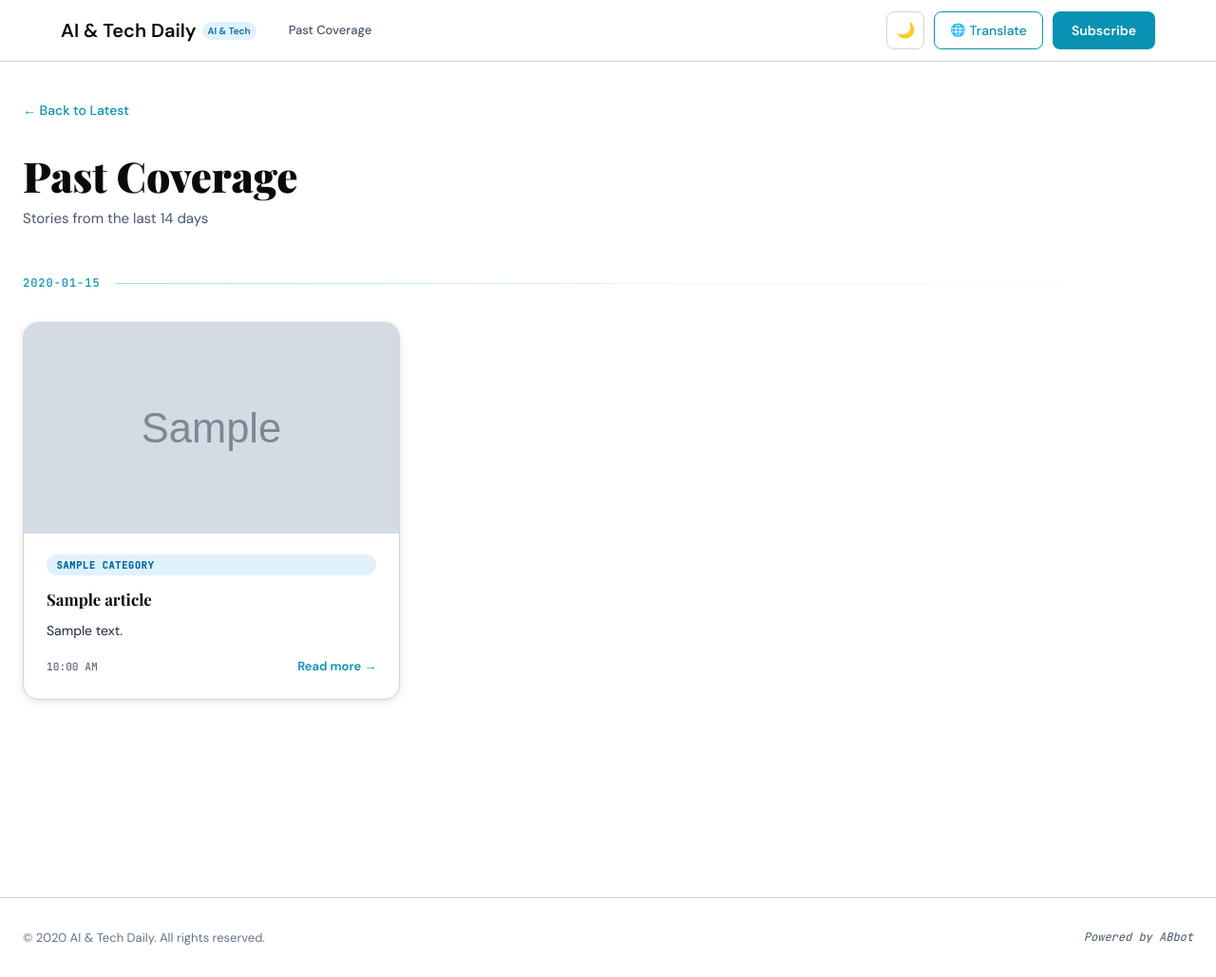
After one commit to joetan79/ainews, a FastAPI app: template templates/past_coverage.html in a window 1280 px wide. The commit adds this page. Shown: the whole page at 95% size. Run offline with FastAPI, Linux system fonts and the light colour scheme; the template is opened without the code that fills it: most values are stand-ins (such as "Sample title", 1, 10 or a date in 2020); grey boxes marked "Sample" are stand-in pictures; some libraries are stand-ins or nearby versions.

Commit message:
Auto sync 2026-04-15 12:19:15 | main.py,templates/admin.html,templates/base.html,templates/past_coverage.html,

```diff
--- a/main.py
+++ b/main.py
@@ -1,7 +1,7 @@
 import os
 import re
 import logging
-from datetime import datetime
+from datetime import datetime, timedelta
 from typing import Optional
 from urllib.parse import urlparse
 
@@ -284,21 +284,67 @@ def publish_articles(
     return {"status": "ok", "saved": len(saved), "ids": saved, "skipped": skipped}
 
 
+@app.get("/past-coverage", response_class=HTMLResponse)
+def past_coverage(request: Request, db: Session = Depends(get_db)):
+    latest_ids = [
+        row.id for row in (
+            db.query(NewsArticle.id)
+            .filter(NewsArticle.is_published == True)
+            .order_by(NewsArticle.published_date.desc())
+            .limit(20)
+            .all()
+        )
+    ]
+    cutoff = datetime.utcnow() - timedelta(days=14)
+    articles = (
+        db.query(NewsArticle)
+        .filter(
+            NewsArticle.is_published == True,
+            NewsArticle.published_date >= cutoff,
+            ~NewsArticle.id.in_(latest_ids) if latest_ids else True,
+        )
+        .order_by(NewsArticle.published_date.desc())
+        .all()
+    )
+    grouped = group_articles_by_date(articles)
+    return templates.TemplateResponse(
+        "past_coverage.html", {
+            "request": request,
+            "grouped_articles": grouped,
+            **tpl_globals(),
+        }
+    )
+
+
 @app.get("/admin", response_class=HTMLResponse)
 def admin_page(
     request: Request,
     db: Session = Depends(get_db),
     username: str = Depends(verify_admin),
     msg: Optional[str] = None,
+    sub_page: int = 1,
 ):
-    subscribers = db.query(Subscriber).order_by(Subscriber.subscribed_at.desc()).all()
+    import math
+    total_subs = db.query(Subscriber).count()
+    sub_total_pages = max(1, math.ceil(total_subs / 10))
+    sub_page = max(1, min(sub_page, sub_total_pages))
+
+    subscribers = (
+        db.query(Subscriber)
+        .order_by(Subscriber.subscribed_at.desc())
+        .limit(10)
+        .offset((sub_page - 1) * 10)
+        .all()
+    )
+
+    active_subs = db.query(Subscriber).filter(Subscriber.is_active == True).count()
+    inactive_subs = total_subs - active_subs
+
     total_articles = db.query(NewsArticle).count()
     today_start = datetime.utcnow().replace(hour=0, minute=0, second=0, microsecond=0)
     today_articles = db.query(NewsArticle).filter(
         NewsArticle.published_date >= today_start
     ).count()
-    active_subs = sum(1 for s in subscribers if s.is_active)
-    inactive_subs = len(subscribers) - active_subs
 
     articles = db.query(NewsArticle).order_by(
         NewsArticle.published_date.desc()
@@ -309,11 +355,14 @@ def admin_page(
         {
             "request": request,
             "subscribers": subscribers,
+            "sub_page": sub_page,
+            "sub_total": total_subs,
+            "sub_total_pages": sub_total_pages,
             "total_articles": total_articles,
             "today_articles": today_articles,
             "active_subs": active_subs,
             "inactive_subs": inactive_subs,
-            "total_subs": len(subscribers),
+            "total_subs": total_subs,
             "articles": articles,
             "msg": msg,
         },
--- a/templates/base.html
+++ b/templates/base.html
@@ -655,6 +655,16 @@
         <span class="navbar-logo-badge">AI &amp; Tech</span>
       </a>
 
+      <!-- Nav Links -->
+      <nav style="display:flex; align-items:center; flex:1; margin-left:12px;">
+        <a href="/past-coverage"
+           style="font-family:'DM Sans',sans-serif; font-size:13px; font-weight:500; color:var(--text-muted); text-decoration:none; padding:5px 10px; border-radius:6px; transition:color 0.2s, background 0.2s; white-space:nowrap;"
+           onmouseover="this.style.color='var(--text-primary)';this.style.background='var(--bg-secondary)'"
+           onmouseout="this.style.color='var(--text-muted)';this.style.background='transparent'">
+          Past Coverage
+        </a>
+      </nav>
+
       <!-- Actions -->
       <div class="navbar-actions">
 
--- /dev/null
+++ b/templates/past_coverage.html
@@ -0,0 +1,113 @@
+{% extends "base.html" %}
+
+{% block title %}Past Coverage — AI & Tech Daily{% endblock %}
+
+{% block content %}
+
+<section style="max-width:1280px; margin:0 auto; padding:2.5rem 1.5rem 4rem;">
+
+  <!-- Back link -->
+  <div style="margin-bottom:2rem;">
+    <a href="/"
+       style="font-family:'DM Sans',sans-serif; font-size:0.875rem; font-weight:500; color:var(--accent); text-decoration:none; display:inline-flex; align-items:center; gap:0.375rem; transition:color 0.2s;"
+       onmouseover="this.style.color='var(--accent-hover)'"
+       onmouseout="this.style.color='var(--accent)'">
+      ← Back to Latest
+    </a>
+  </div>
+
+  <!-- Page heading -->
+  <div style="margin-bottom:3rem;">
+    <h1 style="font-family:'Playfair Display',serif; font-size:clamp(1.75rem,4vw,2.75rem); font-weight:900; color:var(--text-primary); line-height:1.15; margin-bottom:0.5rem;">
+      Past Coverage
+    </h1>
+    <p style="font-family:'DM Sans',sans-serif; font-size:0.9375rem; color:var(--text-muted);">
+      Stories from the last 14 days
+    </p>
+  </div>
+
+  {% if grouped_articles %}
+    {% for date_label, articles in grouped_articles.items() %}
+    <div style="margin-bottom:4rem;">
+
+      <!-- Date heading -->
+      <div style="display:flex; align-items:center; gap:1rem; margin-bottom:2rem;">
+        <span style="font-family:'JetBrains Mono',monospace; font-size:0.75rem; font-weight:500; color:var(--accent); white-space:nowrap; letter-spacing:0.08em;">
+          {{ date_label.upper() }}
+        </span>
+        <div style="flex:1; height:1px; background:linear-gradient(90deg, rgba(6,182,212,0.4), rgba(6,182,212,0.1), transparent);"></div>
+      </div>
+
+      <!-- Article grid -->
+      <div style="display:grid; grid-template-columns:repeat(auto-fill,minmax(min(100%,340px),1fr)); gap:1.25rem;">
+        {% for article in articles %}
+        {% set icon = {'AI Models':'🤖','Business':'💼','Policy':'⚖️','Research':'🔬','Robotics':'🦾','Hardware':'💡','Crypto':'₿'}.get(article.category, '🌐') %}
+        {% set domain = article.source_domain or '' %}
+        <article class="news-card article-card" style="background:var(--bg-card); border:1px solid var(--border); border-radius:1rem; display:flex; flex-direction:column; overflow:hidden;">
+          <div class="article-image-wrap">
+            {% if article.image_url %}
+              <img
+                class="article-thumb"
+                src="{{ article.image_url }}"
+                alt="{{ article.title }}"
+                referrerpolicy="no-referrer"
+                loading="lazy"
+                onerror="handleImgError(this, '{{ domain }}', '{{ icon }}')"
+              >
+            {% elif domain %}
+              <div class="article-thumb article-thumb--fallback">
+                <img
+                  class="favicon-img"
+                  src="https://www.google.com/s2/favicons?domain={{ domain }}&sz=64"
+                  alt="{{ domain }}"
+                  referrerpolicy="no-referrer"
+                  onerror="handleFaviconError(this, '{{ icon }}')"
+                >
+              </div>
+            {% else %}
+              <div class="article-thumb article-thumb--icon">
+                <span class="category-icon">{{ icon }}</span>
+              </div>
+            {% endif %}
+          </div>
+          <div style="padding:1.375rem 1.5rem 1.5rem; display:flex; flex-direction:column; flex:1;">
+            <span class="category-badge" style="margin-bottom:0.875rem;">{{ article.category.upper() }}</span>
+            <h3 class="card-title" style="font-family:'Playfair Display',serif; font-size:1.05rem; font-weight:700; line-height:1.35; margin-bottom:0.625rem; flex-shrink:0;">
+              <a href="/article/{{ article.id }}"
+                 style="text-decoration:none; color:inherit; transition:color 0.2s;"
+                 onmouseover="this.style.color='var(--accent)'" onmouseout="this.style.color='var(--text-primary)'">
+                {{ article.title }}
+              </a>
+            </h3>
+            <p class="card-summary" style="font-family:'DM Sans',sans-serif; font-size:0.875rem; line-height:1.65; display:-webkit-box; -webkit-line-clamp:3; -webkit-box-orient:vertical; overflow:hidden; flex:1;">
+              {{ article.summary if article.summary else article.title }}
+            </p>
+            <div style="margin-top:1rem; display:flex; align-items:center; justify-content:space-between;">
+              <span class="card-meta" style="font-family:'JetBrains Mono',monospace; font-size:0.7rem;">
+                {{ article.published_date.strftime('%I:%M %p') }}
+              </span>
+              <a href="/article/{{ article.id }}" class="read-more"
+                 style="font-family:'DM Sans',sans-serif; font-size:0.8125rem; transition:color 0.2s;">
+                Read more →
+              </a>
+            </div>
+          </div>
+        </article>
+        {% endfor %}
+      </div>
+
+    </div>
+    {% endfor %}
+
+  {% else %}
+    <div style="text-align:center; padding:7rem 1rem;">
+      <div style="font-family:'JetBrains Mono',monospace; font-size:2.5rem; color:var(--border); margin-bottom:1.25rem;">[ ]</div>
+      <p style="font-family:'Playfair Display',serif; font-size:1.5rem; font-weight:700; color:var(--text-faint); margin-bottom:0.5rem;">
+        No past coverage yet — check back soon.
+      </p>
+    </div>
+  {% endif %}
+
+</section>
+
+{% endblock %}
```
Also changed, not shown: templates/admin.html (+60 -6 lines).
